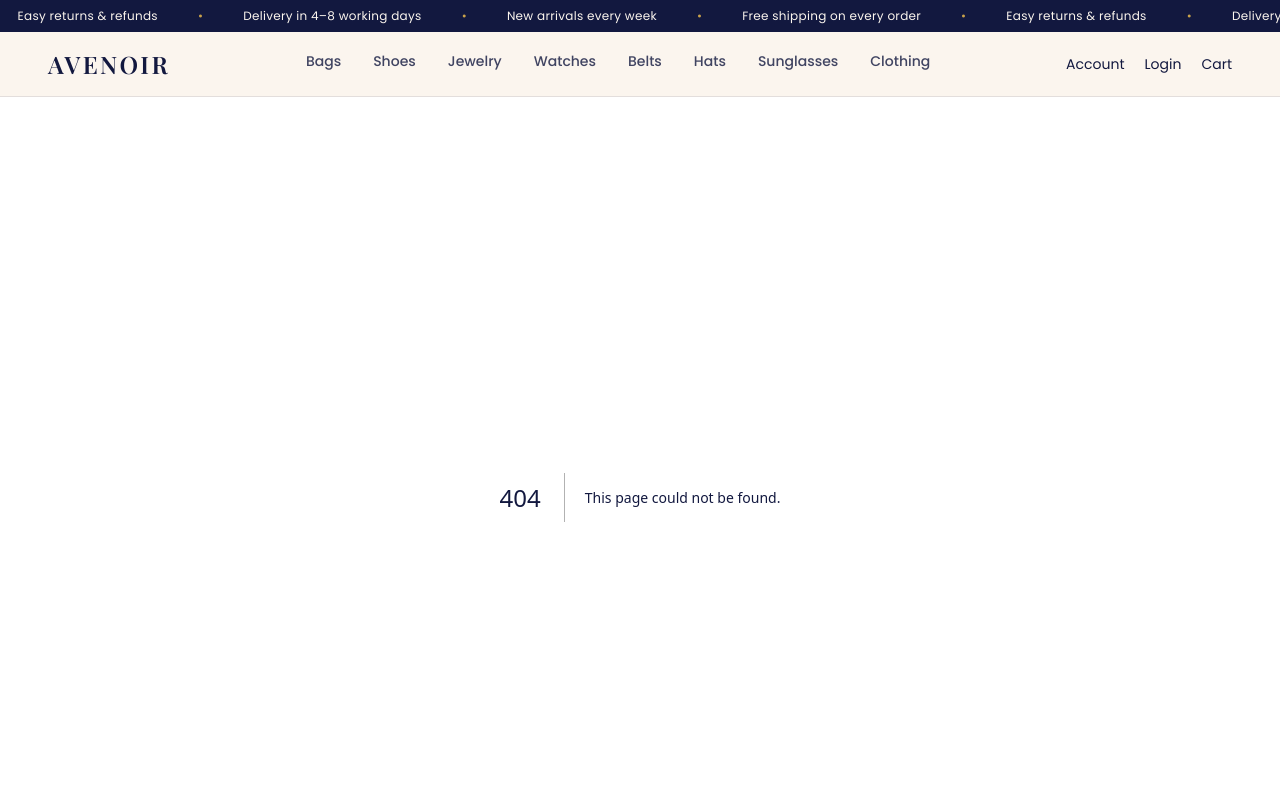
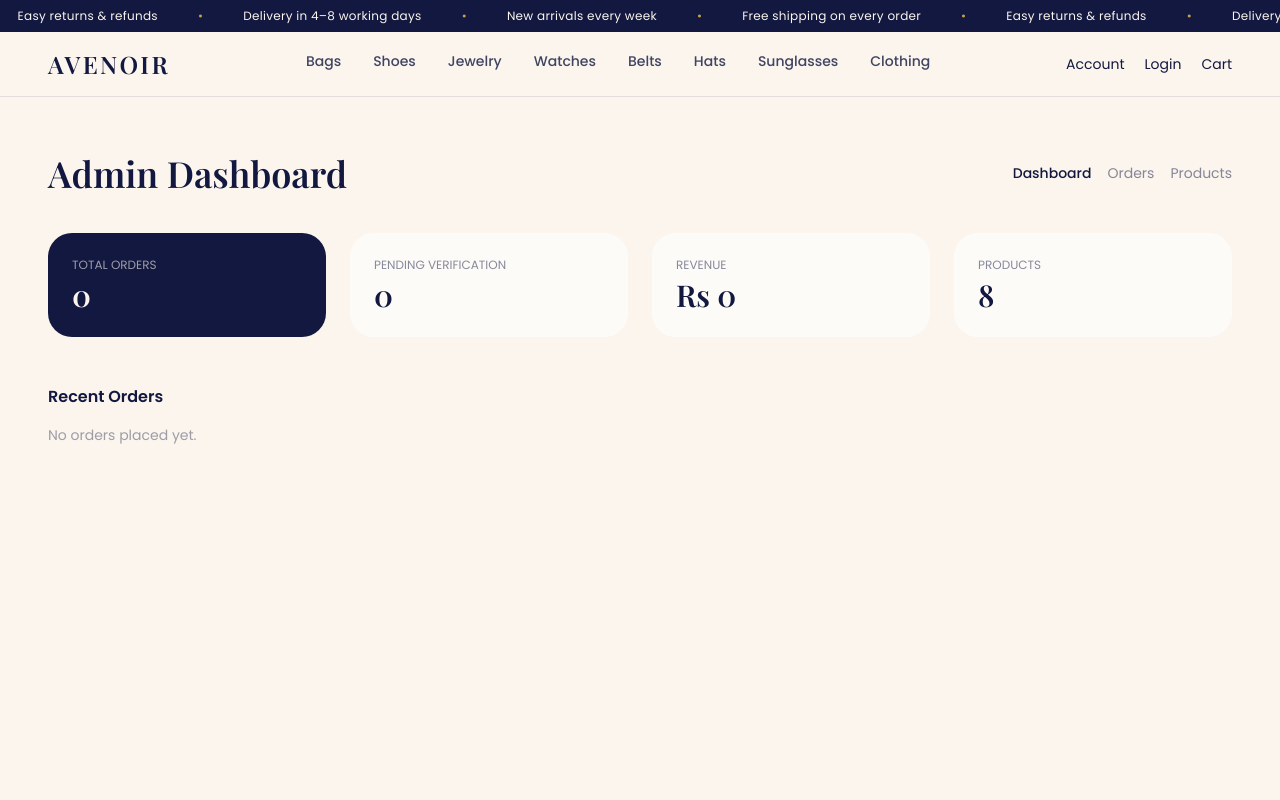
Before and after one commit to Avenoirpk/AVENOIR, a Next.js app: page /admin in a window 1280 px wide. Before the commit this address had no page. Shown: the top 800 px of the page. Built offline with nearby package versions, Linux system fonts and the light colour scheme.

Commit message:
Add files via upload

```diff
--- /dev/null
+++ b/app/admin/page.tsx
@@ -0,0 +1,66 @@
+"use client";
+
+import { useEffect, useState } from "react";
+import Link from "next/link";
+import { products } from "@/lib/products";
+
+export default function AdminDashboard() {
+  const [orders, setOrders] = useState<any[]>([]);
+
+  useEffect(() => {
+    try {
+      const o = JSON.parse(localStorage.getItem("avenoir_orders") || "[]");
+      setOrders(o);
+    } catch {
+      setOrders([]);
+    }
+  }, []);
+
+  const revenue = orders.reduce((sum, o) => sum + (o.subtotal || 0), 0);
+
+  return (
+    <div className="max-w-7xl mx-auto px-6 md:px-12 py-14">
+      <div className="flex items-center justify-between mb-10">
+        <h1 className="font-display text-4xl text-navy">Admin Dashboard</h1>
+        <nav className="flex gap-4 text-sm">
+          <Link href="/admin" className="text-navy font-medium">Dashboard</Link>
+          <Link href="/admin/orders" className="text-navy/50 hover:text-navy">Orders</Link>
+          <Link href="/admin/products" className="text-navy/50 hover:text-navy">Products</Link>
+        </nav>
+      </div>
+
+      <div className="grid md:grid-cols-4 gap-6 mb-12">
+        <div className="bg-navy text-cream rounded-3xl p-6">
+          <p className="text-xs text-cream/60 uppercase">Total Orders</p>
+          <p className="text-3xl font-display mt-1">{orders.length}</p>
+        </div>
+        <div className="bg-white/60 rounded-3xl p-6">
+          <p className="text-xs text-navy/50 uppercase">Pending Verification</p>
+          <p className="text-3xl font-display mt-1 text-navy">
+            {orders.filter((o) => o.status === "Pending Verification").length}
+          </p>
+        </div>
+        <div className="bg-white/60 rounded-3xl p-6">
+          <p className="text-xs text-navy/50 uppercase">Revenue</p>
+          <p className="text-3xl font-display mt-1 text-navy">Rs {revenue.toLocaleString()}</p>
+        </div>
+        <div className="bg-white/60 rounded-3xl p-6">
+          <p className="text-xs text-navy/50 uppercase">Products</p>
+          <p className="text-3xl font-display mt-1 text-navy">{products.length}</p>
+        </div>
+      </div>
+
+      <h2 className="font-semibold text-navy mb-4">Recent Orders</h2>
+      <div className="space-y-2">
+        {orders.slice(-5).reverse().map((o) => (
+          <div key={o.id} className="flex justify-between items-center bg-white/60 rounded-2xl p-4 text-sm">
+            <span className="font-medium text-navy">{o.id}</span>
+            <span className="text-navy/60">{o.customer?.firstName} {o.customer?.lastName}</span>
+            <span className="text-gold">{o.status}</span>
+          </div>
+        ))}
+        {orders.length === 0 && <p className="text-navy/40 text-sm">No orders placed yet.</p>}
+      </div>
+    </div>
+  );
+}
```
